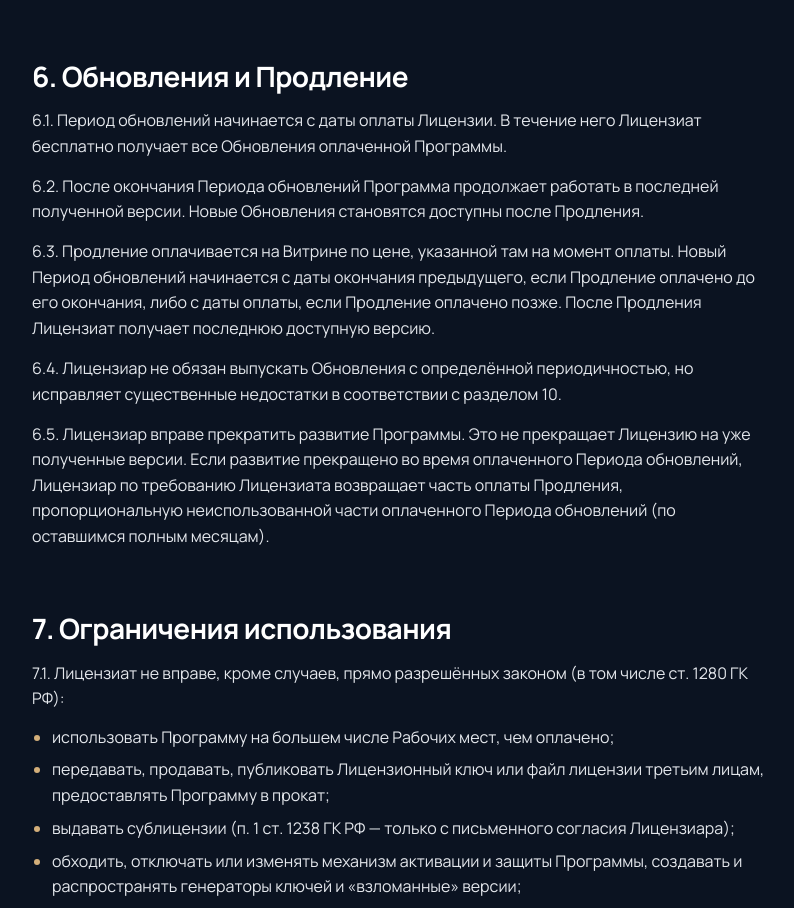
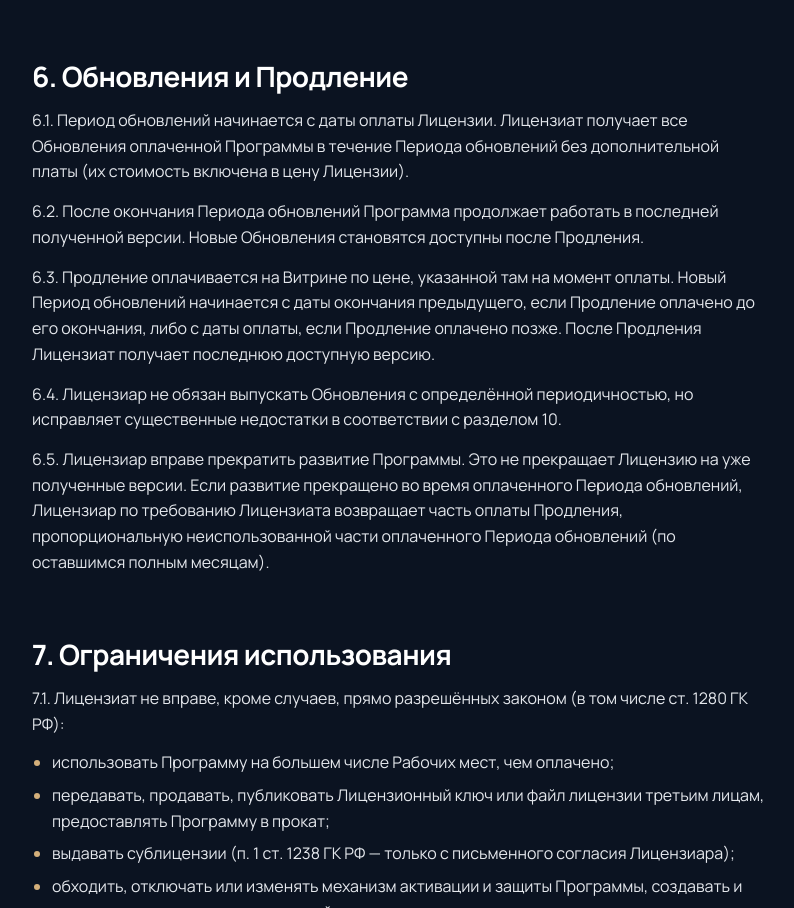
Before and after one commit to romshil6973-droid/sistema-poryadka, a plain HTML site: page oferta/index.html in a window 1280 px wide. Shown: the part 4177-5085 px from the top of the page, without its empty margins (42-836 px from the left). Drawn offline with Linux system fonts and the light colour scheme.

Commit message:
Оферта п. 6.1: обновления в течение Периода обновлений без дополнительной платы, вместо «бесплатно» (п. 6.3 не тронут)

```diff
--- a/oferta/index.html
+++ b/oferta/index.html
@@ -206,7 +206,7 @@
       <p>5.6. <strong>Перенос Лицензии.</strong> Лицензиат вправе перенести Лицензию на другой компьютер: самостоятельно кнопкой «Освободить лицензию» в Программе — 1 (один) раз в календарном году; сверх этого, а также если прежний компьютер вышел из строя или заменён, — по письму на <a href="mailto:sp-sales.rsh@yandex.ru">sp-sales.rsh@yandex.ru</a>. В переносе по уважительной причине (поломка, замена компьютера, переустановка Windows) Лицензиар не отказывает. После переноса Программа на прежнем компьютере перестаёт работать по этому ключу.</p>
       <p>5.7. Незначительные изменения компьютера (например, замена одного из комплектующих) не требуют переноса, если Программа продолжает распознавать компьютер.</p>
       <h2>6. Обновления и Продление</h2>
-      <p>6.1. Период обновлений начинается с даты оплаты Лицензии. В течение него Лицензиат бесплатно получает все Обновления оплаченной Программы.</p>
+      <p>6.1. Период обновлений начинается с даты оплаты Лицензии. Лицензиат получает все Обновления оплаченной Программы в течение Периода обновлений без дополнительной платы (их стоимость включена в цену Лицензии).</p>
       <p>6.2. После окончания Периода обновлений Программа продолжает работать в последней полученной версии. Новые Обновления становятся доступны после Продления.</p>
       <p>6.3. Продление оплачивается на Витрине по цене, указанной там на момент оплаты. Новый Период обновлений начинается с даты окончания предыдущего, если Продление оплачено до его окончания, либо с даты оплаты, если Продление оплачено позже. После Продления Лицензиат получает последнюю доступную версию.</p>
       <p>6.4. Лицензиар не обязан выпускать Обновления с определённой периодичностью, но исправляет существенные недостатки в соответствии с разделом 10.</p>
```
